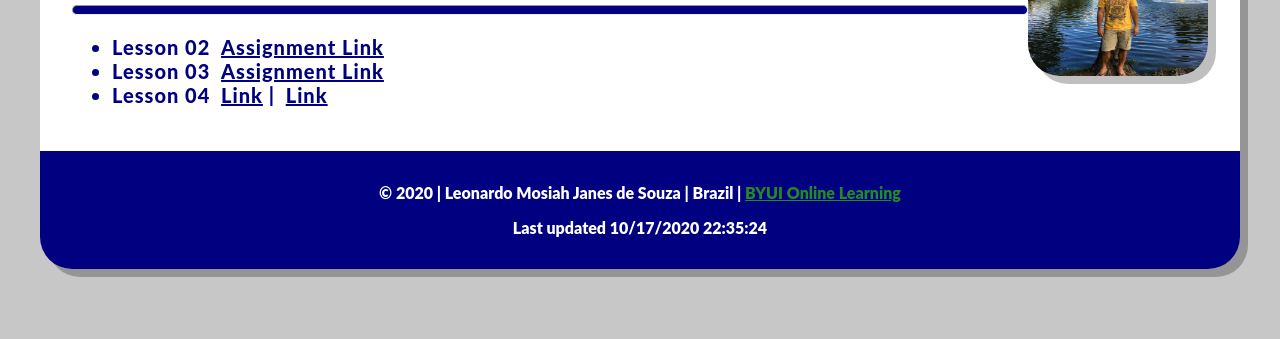
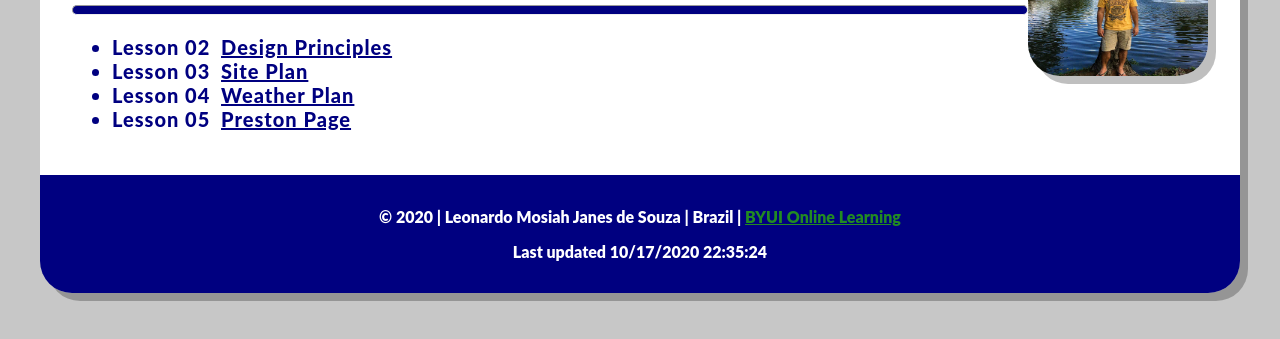
Before and after one commit to LeoMosiah/leomosiah.github.io, a plain HTML site: page index.html in a window 1280 px wide. Shown: the part 301-640 px from the top of the page. Drawn offline with Linux system fonts and the light colour scheme.

Commit message:
add links

```diff
--- a/index.html
+++ b/index.html
@@ -24,9 +24,10 @@
     <h2>WDD 230: Assignment Portal</h2>
     <hr>
     <ul>
-        <li>Lesson 02 <a href=./lesson2/design-principles.html>Assignment Link</a></li>
-        <li>Lesson 03 <a href=#>Assignment Link</a></li>
-        <li>Lesson 04 <a href=#>Link</a> | <a href=#>Link</a></li>
+        <li>Lesson 02 <a href=./lesson2/design-principles.html>Design Principles</a></li>
+        <li>Lesson 03 <a href=./lesson3/index.html>Site Plan</a></li>
+        <li>Lesson 04 <a href=./lesson4/preston-4.html>Weather Plan</a></li>
+        <li>Lesson 05 <a href=./lesson5/preston-5.html>Preston Page</a></li>
     </ul>
 </main>
 <footer>
```
